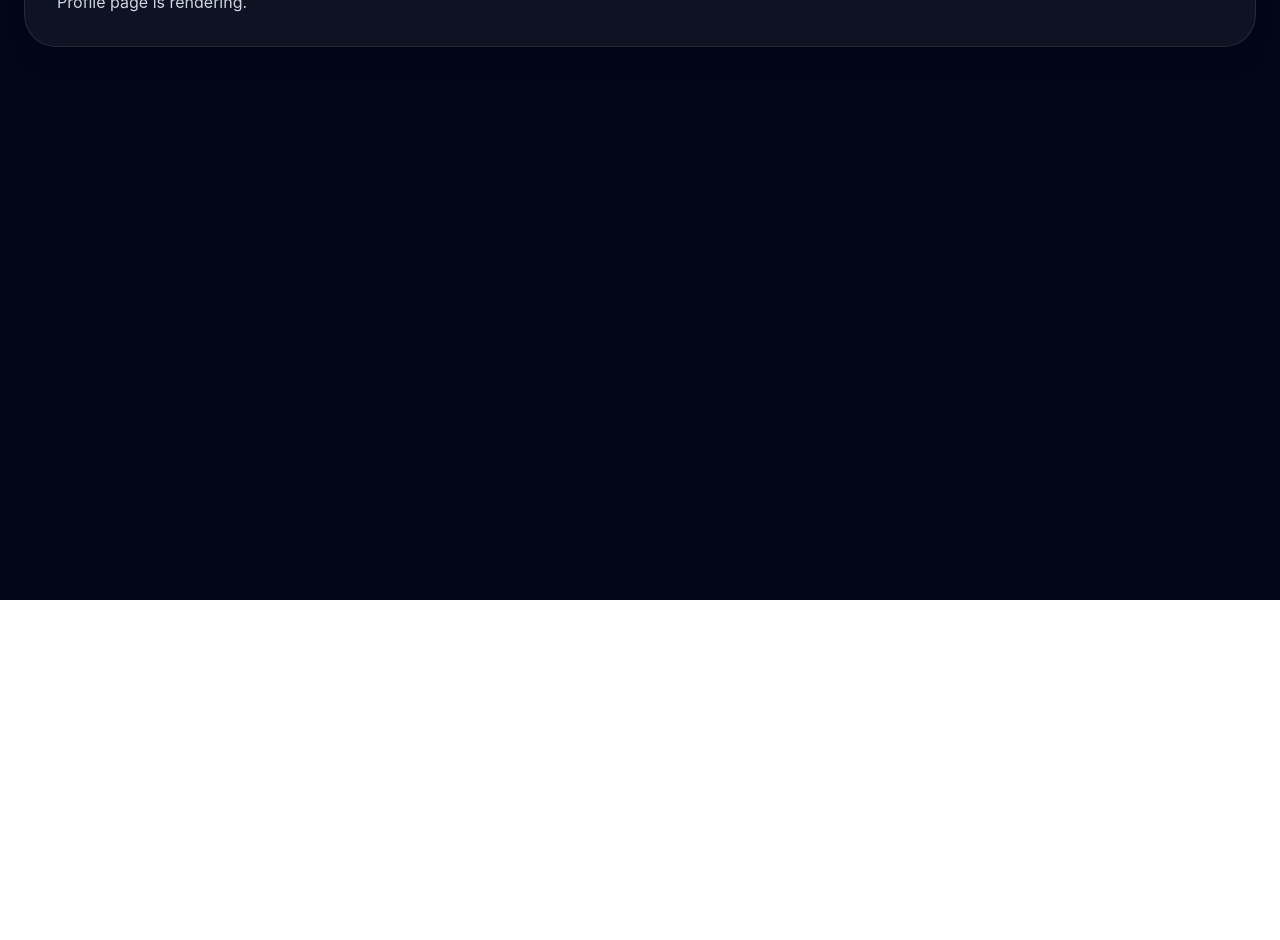
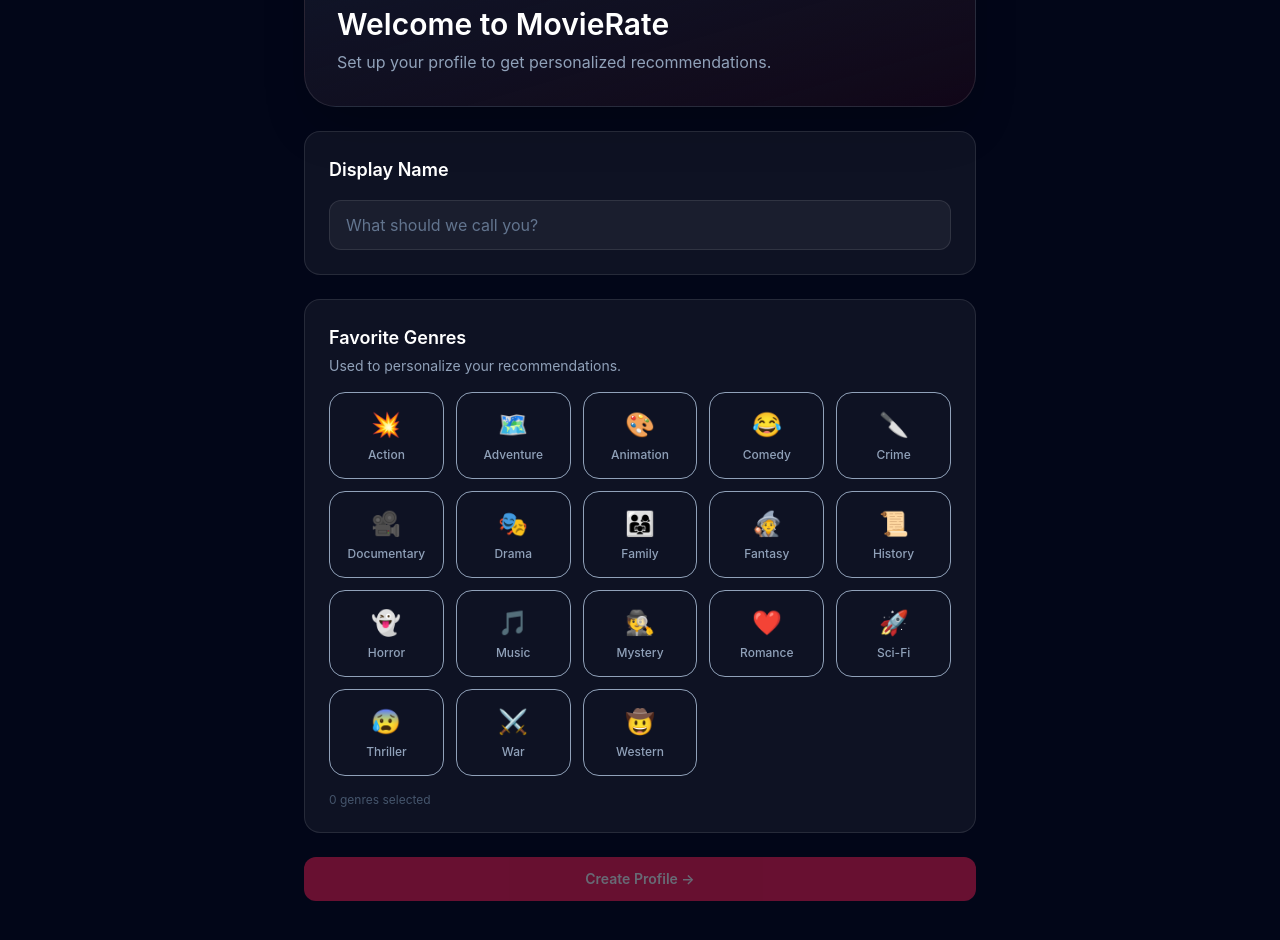
Before and after one commit to Christiank2299/movie-rate-app, an Angular app: page /profile in a window 1280 px wide. Shown: the part 200-1140 px from the top of the page. Before the commit the page ends 800 px from the top, so only its background shows below. Built offline with nearby package versions, Linux system fonts and the light colour scheme.

Commit message:
Implemented a create profile page. User can add genres/interests and discover page will make reccomendations in the case that no other data is in the users library. Prompts user to create profile if noprofile data exists.

```diff
--- a/src/app/app.ts
+++ b/src/app/app.ts
@@ -1,11 +1,25 @@
-import { Component } from '@angular/core';
-import { RouterLink, RouterLinkActive, RouterOutlet } from '@angular/router';
+import { Component, inject, OnInit } from '@angular/core';
+import { Router, RouterLink, RouterLinkActive, RouterOutlet } from '@angular/router';
+import { CommonModule } from '@angular/common';
+import { ProfileService } from './core/services/profile.service';
 
 @Component({
   selector: 'app-root',
   standalone: true,
-  imports: [RouterOutlet, RouterLink, RouterLinkActive],
+  imports: [RouterOutlet, RouterLink, RouterLinkActive, CommonModule],
   templateUrl: './app.html',
-  styleUrl: './app.css'
 })
-export class App {}
+export class App implements OnInit {
+  profileService = inject(ProfileService);
+  private router = inject(Router);
+
+  ngOnInit() {
+    if (!this.profileService.hasProfile()) {
+      this.router.navigate(['/profile']);
+    }
+  }
+
+  get displayName(): string {
+    return this.profileService.profile()?.displayName ?? '';
+  }
+}
--- a/src/app/core/services/profile.service.ts
+++ b/src/app/core/services/profile.service.ts
@@ -1,6 +1,32 @@
-import { Injectable } from '@angular/core';
+import { Injectable, signal } from '@angular/core';
 
-@Injectable({
-  providedIn: 'root',
-})
-export class Profile {}
+export interface UserProfile {
+  displayName: string;
+  favoriteGenres: number[];
+  createdAt: string;
+}
+
+@Injectable({ providedIn: 'root' })
+export class ProfileService {
+  private readonly KEY = 'movierate_profile';
+
+  private _profile = signal<UserProfile | null>(this.load());
+
+  get profile() { return this._profile; }
+
+  hasProfile(): boolean {
+    return this._profile() !== null;
+  }
+
+  save(profile: UserProfile) {
+    this._profile.set(profile);
+    localStorage.setItem(this.KEY, JSON.stringify(profile));
+  }
+
+  private load(): UserProfile | null {
+    try {
+      const raw = localStorage.getItem(this.KEY);
+      return raw ? JSON.parse(raw) : null;
+    } catch { return null; }
+  }
+}
--- a/src/app/pages/home/home.html
+++ b/src/app/pages/home/home.html
@@ -41,13 +41,14 @@
     </div>
   </div>
 
-  <!-- Recommended For You -->
 @if (hasRecommendations()) {
   <section>
     <div class="mb-4 flex items-center justify-between">
       <div>
         <h2 class="text-xl font-semibold text-white">Recommended For You</h2>
-        <p class="text-xs text-slate-500 mt-0.5">Based on genres in your library</p>
+        <p class="text-xs text-slate-500 mt-0.5">
+          {{ recommendationSource() === 'library' ? 'Based on genres in your library' : 'Based on your favorite genres' }}
+        </p>
       </div>
       <a routerLink="/discover" class="text-sm text-rose-400 hover:text-rose-300">Explore more →</a>
     </div>
--- a/src/app/pages/home/home.ts
+++ b/src/app/pages/home/home.ts
@@ -3,6 +3,7 @@
 import { RouterLink } from '@angular/router';
 import { MovieService } from '../../core/services/movie.service';
 import { LibraryService } from '../../core/services/library.service';
+import { ProfileService } from '../../core/services/profile.service';
 import { Movie } from '../../core/models/movie.model';
 
 @Component({
@@ -13,12 +14,14 @@
 })
 export class Home implements OnInit {
   private movieService = inject(MovieService);
+  private profileService = inject(ProfileService);
   libraryService = inject(LibraryService);
 
   popular = signal<Movie[]>([]);
   topRated = signal<Movie[]>([]);
   recommended = signal<Movie[]>([]);
   hasRecommendations = signal(false);
+  recommendationSource = signal<'library' | 'profile' | null>(null);
 
   ngOnInit() {
     this.movieService.getPopular().subscribe(r => this.popular.set(r.slice(0, 6)));
@@ -28,39 +31,43 @@
 
   loadRecommendations() {
     const entries = this.libraryService.entries();
-    if (entries.length === 0) return;
+    const libraryIds = new Set(entries.map(e => e.movie.id));
+    let topGenres: number[] = [];
 
-    // Tally genre counts across all library movies
+    if (entries.length > 0) {
+      // Use library genre frequency
       const genreCounts: Record<number, number> = {};
       for (const entry of entries) {
         for (const gId of entry.movie.genreIds ?? []) {
           genreCounts[gId] = (genreCounts[gId] ?? 0) + 1;
         }
       }
-
-    // Pick top 3 genres by frequency
-    const topGenres = Object.entries(genreCounts)
+      topGenres = Object.entries(genreCounts)
         .sort((a, b) => b[1] - a[1])
         .slice(0, 3)
         .map(([id]) => Number(id));
+      this.recommendationSource.set('library');
+    } else {
+      // Fall back to profile genres
+      const profile = this.profileService.profile();
+      topGenres = profile?.favoriteGenres?.slice(0, 3) ?? [];
+      if (topGenres.length > 0) this.recommendationSource.set('profile');
+    }
 
     if (topGenres.length === 0) return;
-
-    const libraryIds = new Set(entries.map(e => e.movie.id));
 
     this.movieService.discoverMovies({
       genres: topGenres,
       sortBy: 'popularity.desc',
       page: 1,
     }).subscribe(({ movies }) => {
-      const filtered = movies
-        .filter(m => !libraryIds.has(m.id))
-        .slice(0, 6);
+      const filtered = movies.filter(m => !libraryIds.has(m.id)).slice(0, 6);
       this.recommended.set(filtered);
       this.hasRecommendations.set(filtered.length > 0);
     });
   }
 
+  get profile() { return this.profileService.profile(); }
   get wantCount() { return this.libraryService.getByStatus('want').length; }
   get watchingCount() { return this.libraryService.getByStatus('watching').length; }
   get finishedCount() { return this.libraryService.getByStatus('finished').length; }
--- a/src/app/pages/profile/profile.html
+++ b/src/app/pages/profile/profile.html
@@ -1,4 +1,81 @@
-<section class="rounded-[2rem] border border-white/10 bg-white/5 p-8 shadow-xl">
-  <h1 class="text-3xl font-semibold text-white">Profile</h1>
-  <p class="mt-3 text-slate-300">Profile page is rendering.</p>
-</section>
+<div class="mx-auto max-w-2xl space-y-6">
+
+  <!-- Header -->
+  <div class="rounded-[2rem] border border-white/10 bg-gradient-to-br from-slate-900 to-rose-950/20 p-8 shadow-2xl">
+    @if (isNewUser()) {
+      <div class="mb-2 flex h-14 w-14 items-center justify-center rounded-2xl bg-rose-400/20 text-rose-300">
+        <i class="pi pi-video text-2xl"></i>
+      </div>
+      <h1 class="text-3xl font-semibold text-white">Welcome to MovieRate</h1>
+      <p class="mt-2 text-slate-400">Set up your profile to get personalized recommendations.</p>
+    } @else {
+      <div class="flex items-center gap-4">
+        <div class="flex h-14 w-14 items-center justify-center rounded-2xl bg-rose-500 text-2xl font-bold text-white">
+          {{ displayName().charAt(0).toUpperCase() }}
+        </div>
+        <div>
+          <h1 class="text-3xl font-semibold text-white">{{ displayName() }}</h1>
+          <p class="text-sm text-slate-400">Manage your profile and preferences</p>
+        </div>
+      </div>
+    }
+  </div>
+
+  <!-- Save success toast -->
+  @if (saveSuccess()) {
+    <div class="rounded-2xl border border-green-500/30 bg-green-500/10 px-5 py-3 text-sm font-medium text-green-400">
+      ✓ Profile saved successfully!
+    </div>
+  }
+
+  <!-- Name Section -->
+  <div class="rounded-2xl border border-white/10 bg-white/5 p-6 space-y-4">
+    <h2 class="text-lg font-semibold text-white">Display Name</h2>
+    <input
+      type="text"
+      [ngModel]="displayName()"
+      (ngModelChange)="displayName.set($event)"
+      placeholder="What should we call you?"
+      class="w-full rounded-xl border border-white/10 bg-white/5 px-4 py-3 text-white placeholder:text-slate-500 focus:border-rose-400/50 focus:outline-none focus:ring-1 focus:ring-rose-400/50"
+    />
+  </div>
+
+  <!-- Genre Preferences -->
+  <div class="rounded-2xl border border-white/10 bg-white/5 p-6 space-y-4">
+    <div>
+      <h2 class="text-lg font-semibold text-white">Favorite Genres</h2>
+      <p class="mt-1 text-sm text-slate-400">Used to personalize your recommendations.</p>
+    </div>
+
+    <div class="grid grid-cols-3 gap-3 sm:grid-cols-4 md:grid-cols-5">
+      @for (genre of genres; track genre.id) {
+        <button
+          (click)="toggleGenre(genre.id)"
+          [class.border-rose-500]="isSelected(genre.id)"
+          [class.bg-rose-500\/20]="isSelected(genre.id)"
+          [class.text-white]="isSelected(genre.id)"
+          [class.border-white\/10]="!isSelected(genre.id)"
+          [class.bg-white\/5]="!isSelected(genre.id)"
+          [class.text-slate-400]="!isSelected(genre.id)"
+          class="flex flex-col items-center gap-1.5 rounded-2xl border px-3 py-4 text-center transition hover:border-rose-400/50 hover:text-white">
+          <span class="text-2xl">{{ genre.emoji }}</span>
+          <span class="text-xs font-medium leading-tight">{{ genre.name }}</span>
+        </button>
+      }
+    </div>
+
+    <p class="text-xs text-slate-600">
+      {{ selectedGenres().length }} genre{{ selectedGenres().length !== 1 ? 's' : '' }} selected
+    </p>
+  </div>
+
+  <!-- Save Button -->
+  <div class="pb-8">
+    <button (click)="save()"
+      [disabled]="!displayName().trim()"
+      class="w-full rounded-xl bg-rose-500 py-3 text-sm font-semibold text-white transition hover:bg-rose-400 active:scale-95 disabled:opacity-40 disabled:cursor-not-allowed">
+      {{ isNewUser() ? 'Create Profile →' : 'Save Changes' }}
+    </button>
+  </div>
+
+</div>
--- a/src/app/pages/profile/profile.ts
+++ b/src/app/pages/profile/profile.ts
@@ -1,9 +1,83 @@
-import { Component } from '@angular/core';
+import { Component, inject, signal, OnInit } from '@angular/core';
+import { CommonModule } from '@angular/common';
+import { FormsModule } from '@angular/forms';
+import { Router } from '@angular/router';
+import { ProfileService } from '../../core/services/profile.service';
+
+const GENRES = [
+  { id: 28, name: 'Action', emoji: '💥' },
+  { id: 12, name: 'Adventure', emoji: '🗺️' },
+  { id: 16, name: 'Animation', emoji: '🎨' },
+  { id: 35, name: 'Comedy', emoji: '😂' },
+  { id: 80, name: 'Crime', emoji: '🔪' },
+  { id: 99, name: 'Documentary', emoji: '🎥' },
+  { id: 18, name: 'Drama', emoji: '🎭' },
+  { id: 10751, name: 'Family', emoji: '👨‍👩‍👧' },
+  { id: 14, name: 'Fantasy', emoji: '🧙' },
+  { id: 36, name: 'History', emoji: '📜' },
+  { id: 27, name: 'Horror', emoji: '👻' },
+  { id: 10402, name: 'Music', emoji: '🎵' },
+  { id: 9648, name: 'Mystery', emoji: '🕵️' },
+  { id: 10749, name: 'Romance', emoji: '❤️' },
+  { id: 878, name: 'Sci-Fi', emoji: '🚀' },
+  { id: 53, name: 'Thriller', emoji: '😰' },
+  { id: 10752, name: 'War', emoji: '⚔️' },
+  { id: 37, name: 'Western', emoji: '🤠' },
+];
 
 @Component({
   selector: 'app-profile',
   standalone: true,
+  imports: [CommonModule, FormsModule],
   templateUrl: './profile.html',
-  styleUrl: './profile.css'
 })
-export class Profile {}
+export class Profile implements OnInit {
+  private profileService = inject(ProfileService);
+  private router = inject(Router);
+
+  readonly genres = GENRES;
+  readonly isNewUser = signal(false);
+
+  displayName = signal('');
+  selectedGenres = signal<number[]>([]);
+  saveSuccess = signal(false);
+
+  ngOnInit() {
+    const existing = this.profileService.profile();
+    if (existing) {
+      this.displayName.set(existing.displayName);
+      this.selectedGenres.set(existing.favoriteGenres);
+    } else {
+      this.isNewUser.set(true);
+    }
+  }
+
+  toggleGenre(id: number) {
+    const current = this.selectedGenres();
+    this.selectedGenres.set(
+      current.includes(id) ? current.filter(g => g !== id) : [...current, id]
+    );
+  }
+
+  isSelected(id: number): boolean {
+    return this.selectedGenres().includes(id);
+  }
+
+  save() {
+    const name = this.displayName().trim();
+    if (!name) return;
+
+    this.profileService.save({
+      displayName: name,
+      favoriteGenres: this.selectedGenres(),
+      createdAt: new Date().toISOString(),
+    });
+
+    if (this.isNewUser()) {
+      this.router.navigate(['/']);
+    } else {
+      this.saveSuccess.set(true);
+      setTimeout(() => this.saveSuccess.set(false), 3000);
+    }
+  }
+}
```
Also changed, not shown: src/app/app.html (+13 -0 lines). Lines whose indentation alone changed are shown as unchanged.
